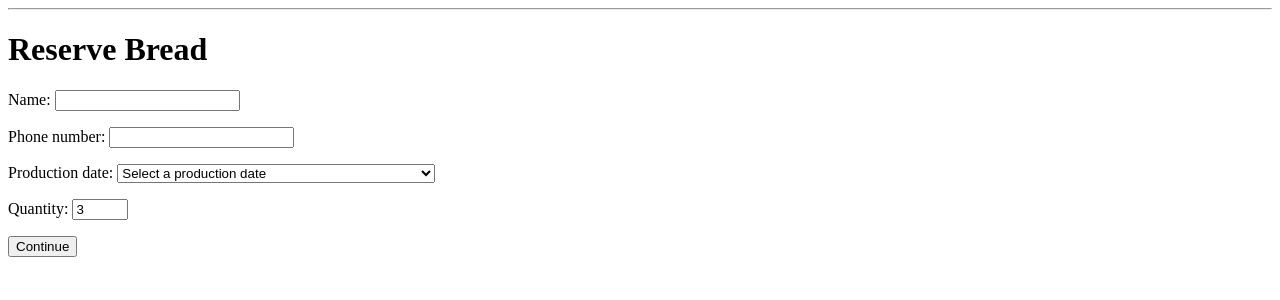
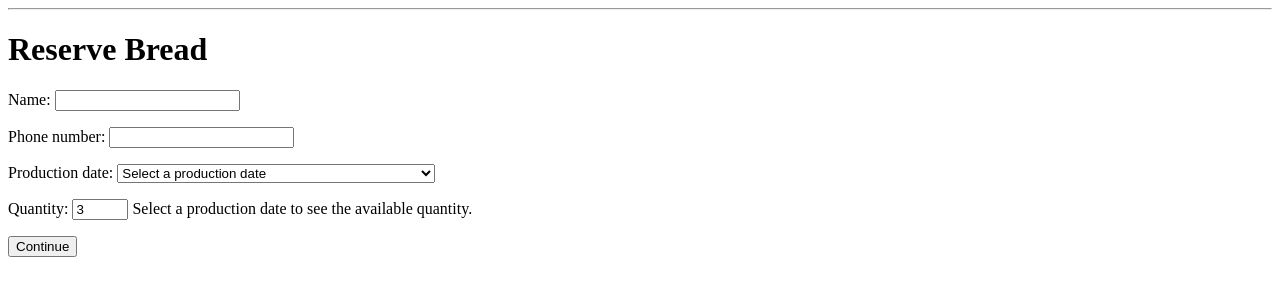
Before and after one commit to mahdavis2024/linda-bread-app, a Flask app: page /reserve in a window 1280 px wide. Shown: the part 26-326 px from the top of the page. Run offline with Flask 3, Linux system fonts and the light colour scheme; data comes from the database, SQL or seed files in the repository; data that the repository does not hold is empty; some libraries are stand-ins or nearby versions.

Commit message:
Add capacity-aware reservation limits

```diff
--- a/app.py
+++ b/app.py
@@ -457,6 +457,39 @@ def reserve():
                 available_days=available_days
             )
 
+        selected_day = next(
+            (
+                day
+                for day in available_days
+                if day["date_value"] == delivery_date
+            ),
+            None
+        )
+
+        if selected_day is None:
+            return render_template(
+                "reserve.html",
+                title="Reserve Bread",
+                error="Please select an available production date.",
+                customer_name=customer_name,
+                phone=phone,
+                delivery_date=delivery_date,
+                quantity=quantity,
+                available_days=available_days
+            )
+
+        if selected_day["sold_out"]:
+            return render_template(
+                "reserve.html",
+                title="Reserve Bread",
+                error="The selected production date is sold out.",
+                customer_name=customer_name,
+                phone=phone,
+                delivery_date="",
+                quantity=quantity,
+                available_days=available_days
+            )
+
         try:
             quantity_number = int(quantity)
         except ValueError:
@@ -476,6 +509,22 @@ def reserve():
                 "reserve.html",
                 title="Reserve Bread",
                 error="Quantity must be between 1 and 21 breads.",
+                customer_name=customer_name,
+                phone=phone,
+                delivery_date=delivery_date,
+                quantity=quantity,
+                available_days=available_days
+            )
+
+        if quantity_number > selected_day["remaining_capacity"]:
+            return render_template(
+                "reserve.html",
+                title="Reserve Bread",
+                error=(
+                    "Only "
+                    f"{selected_day['remaining_capacity']} "
+                    "breads are available for the selected date."
+                ),
                 customer_name=customer_name,
                 phone=phone,
                 delivery_date=delivery_date,
--- a/templates/reserve.html
+++ b/templates/reserve.html
@@ -53,6 +53,7 @@
             {% for day in available_days %}
                 <option
                     value="{{ day.date_value }}"
+                    data-remaining-capacity="{{ day.remaining_capacity }}"
                     {% if delivery_date | default('') == day.date_value %}
                         selected
                     {% endif %}
@@ -86,9 +87,72 @@
             step="1"
             required
         >
+        <span id="quantity-help">
+            Select a production date to see the available quantity.
+        </span>
     </p>
 
     <button type="submit">Continue</button>
 </form>
 
+<script>
+    const deliveryDateSelect = document.getElementById(
+        "delivery_date"
+    );
+
+    const quantityInput = document.getElementById(
+        "quantity"
+    );
+
+    const quantityHelp = document.getElementById(
+        "quantity-help"
+    );
+
+    function updateQuantityLimit() {
+        const selectedOption =
+            deliveryDateSelect.options[
+                deliveryDateSelect.selectedIndex
+            ];
+
+        const remainingCapacity = Number(
+            selectedOption.dataset.remainingCapacity
+        );
+
+        if (
+            !selectedOption.value ||
+            !Number.isInteger(remainingCapacity)
+        ) {
+            quantityInput.max = "21";
+
+            quantityHelp.textContent =
+                "Select a production date to see the available quantity.";
+
+            return;
+        }
+
+        quantityInput.max = String(
+            remainingCapacity
+        );
+
+        quantityHelp.textContent =
+            `Maximum available for this date: ${remainingCapacity}`;
+
+        if (
+            Number(quantityInput.value) >
+            remainingCapacity
+        ) {
+            quantityInput.value = String(
+                remainingCapacity
+            );
+        }
+    }
+
+    deliveryDateSelect.addEventListener(
+        "change",
+        updateQuantityLimit
+    );
+
+    updateQuantityLimit();
+</script>
+
 {% endblock %}
```
